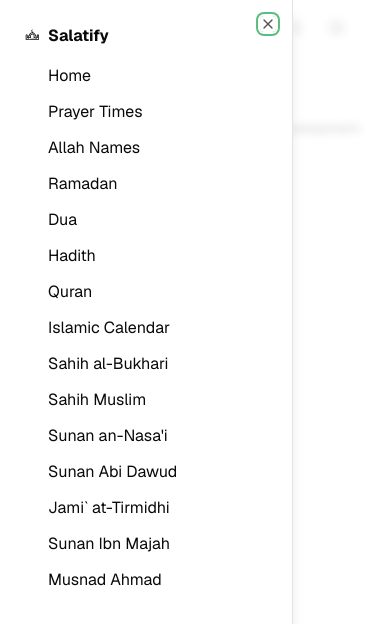
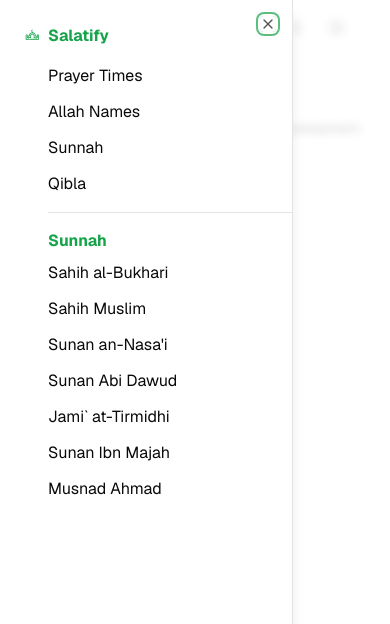
Before and after one commit to mohamed-lifa7/salatify, a Next.js app: page /prayers in a window 390 px wide. Both pictures are taken after a click on the button "Toggle Menu". Shown: the top 624 px of the page. Built offline with nearby package versions, Linux system fonts and the light colour scheme.

Commit message:
fixing the navitems

```diff
--- a/src/components/layout/mobile-nav.tsx
+++ b/src/components/layout/mobile-nav.tsx
@@ -10,7 +10,8 @@
 import { Button } from "@/components/ui/button";
 import { ScrollArea } from "@/components/ui/scroll-area";
 import { Sheet, SheetContent, SheetTrigger } from "@/components/ui/sheet";
-import { NAVITEMS } from "@/config/nav-items";
+import { NAVITEMS, sunnahNavItems } from "@/config/nav-items";
+import { Separator } from "../ui/separator";
 
 export function MobileNav() {
   const [open, setOpen] = React.useState(false);
@@ -20,7 +21,7 @@
       <SheetTrigger asChild>
         <Button
           variant="ghost"
-          className="mr-2 px-0 text-base hover:bg-transparent focus-visible:bg-transparent focus-visible:ring-0 focus-visible:ring-offset-0 md:hidden"
+          className="mr-2 px-0 text-base  hover:bg-transparent focus-visible:bg-transparent focus-visible:ring-0 focus-visible:ring-offset-0 md:hidden"
         >
           <ViewVerticalIcon className="h-5 w-5" />
           <span className="sr-only">Toggle Menu</span>
@@ -29,15 +30,31 @@
       <SheetContent side="left" className="pr-0">
         <MobileLink
           href="/"
-          className="flex items-center"
+          className="flex items-center text-primary"
           onOpenChange={setOpen}
         >
-          <Icons.logo className="mr-2 h-4 w-4" />
+          <Icons.logo className="mr-2 h-4 w-4 " />
           <span className="font-bold">Salatify</span>
         </MobileLink>
         <ScrollArea className="my-4 h-[calc(100vh-8rem)] pb-10 pl-6">
           <div className="flex flex-col space-y-3">
             {NAVITEMS?.map(
+              (item) =>
+                item.href && (
+                  <MobileLink
+                    key={item.href}
+                    href={item.href}
+                    onOpenChange={setOpen}
+                  >
+                    {item.title}
+                  </MobileLink>
+                ),
+            )}
+          </div>
+          <Separator className="my-4" />
+          <p className="mb-2 font-bold text-primary">Sunnah</p>
+          <div className="flex flex-col space-y-3">
+            {sunnahNavItems?.map(
               (item) =>
                 item.href && (
                   <MobileLink
--- a/src/config/nav-items.ts
+++ b/src/config/nav-items.ts
@@ -1,36 +1,48 @@
 const NAVITEMS = [
   {
-    title: "Home",
-    href: "/",
-  },
-  {
     title: "Prayer Times",
-    href: "/prayer-times",
+    href: "/prayers",
   },
   {
     title: "Allah Names",
     href: "/allah-names",
   },
   {
-    title: "Ramadan",
-    href: "/ramadan",
+    title: "Sunnah",
+    href: "/sunnah",
   },
   {
-    title: "Dua",
-    href: "/dua",
+    title: "Qibla",
+    href: "/qibla",
   },
-  {
-    title: "Hadith",
-    href: "/hadith",
-  },
-  {
-    title: "Quran",
-    href: "/quran",
-  },
-  {
-    title: "Islamic Calendar",
-    href: "/calendar",
-  },
+  // {
+  //   title: "Quran",
+  //   href: "/quran",
+  // },
+  // {
+  //   title: "Islamic Calendar",
+  //   href: "/calendar",
+  // },
+  // {
+  //   title: "Ramadan",
+  //   href: "/ramadan",
+  // },
+  // {
+  //   title: "Dua",
+  //   href: "/dua",
+  // },
+
+  // {
+  //   title: "Muwatta Malik",
+  //   href: "/sunnah/malik",
+  // },
+  // {
+  //   title: "Sunan ad-Darimi",
+  //   href: "/sunnah/darimi",
+  // },
+];
+
+const sunnahNavItems = [
   {
     title: "Sahih al-Bukhari",
     href: "/sunnah/sahih-bukhari",
@@ -55,17 +67,9 @@
     title: "Sunan Ibn Majah",
     href: "/sunnah/ibn-e-majah",
   },
-  // {
-  //   title: "Muwatta Malik",
-  //   href: "/sunnah/malik",
-  // },
   {
     title: "Musnad Ahmad",
     href: "/sunnah/musnad-ahmad",
   },
-  // {
-  //   title: "Sunan ad-Darimi",
-  //   href: "/sunnah/darimi",
-  // },
 ];
-export { NAVITEMS };
+export { NAVITEMS, sunnahNavItems };
```
Also changed, not shown: public/og-image.jpg (renamed from public/open-graph-image.jpg).
